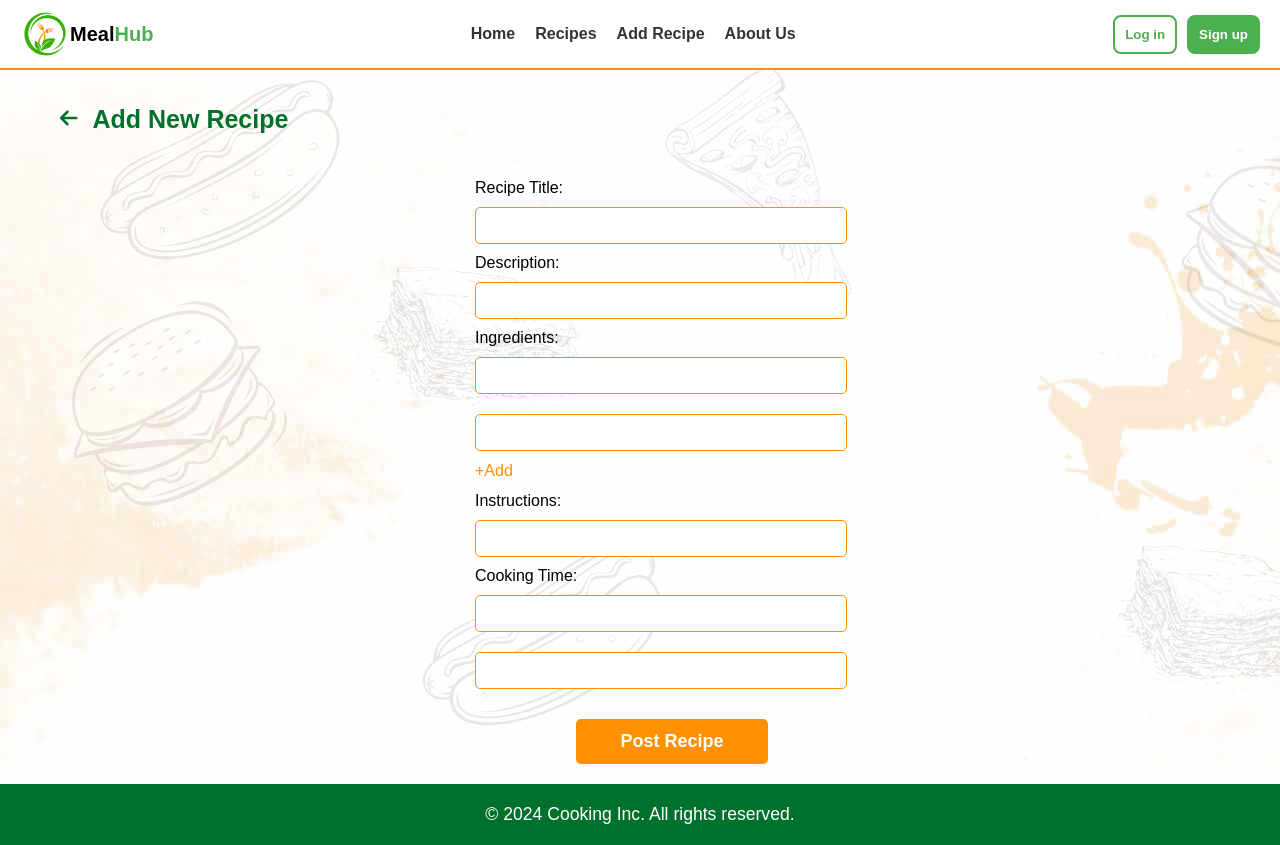
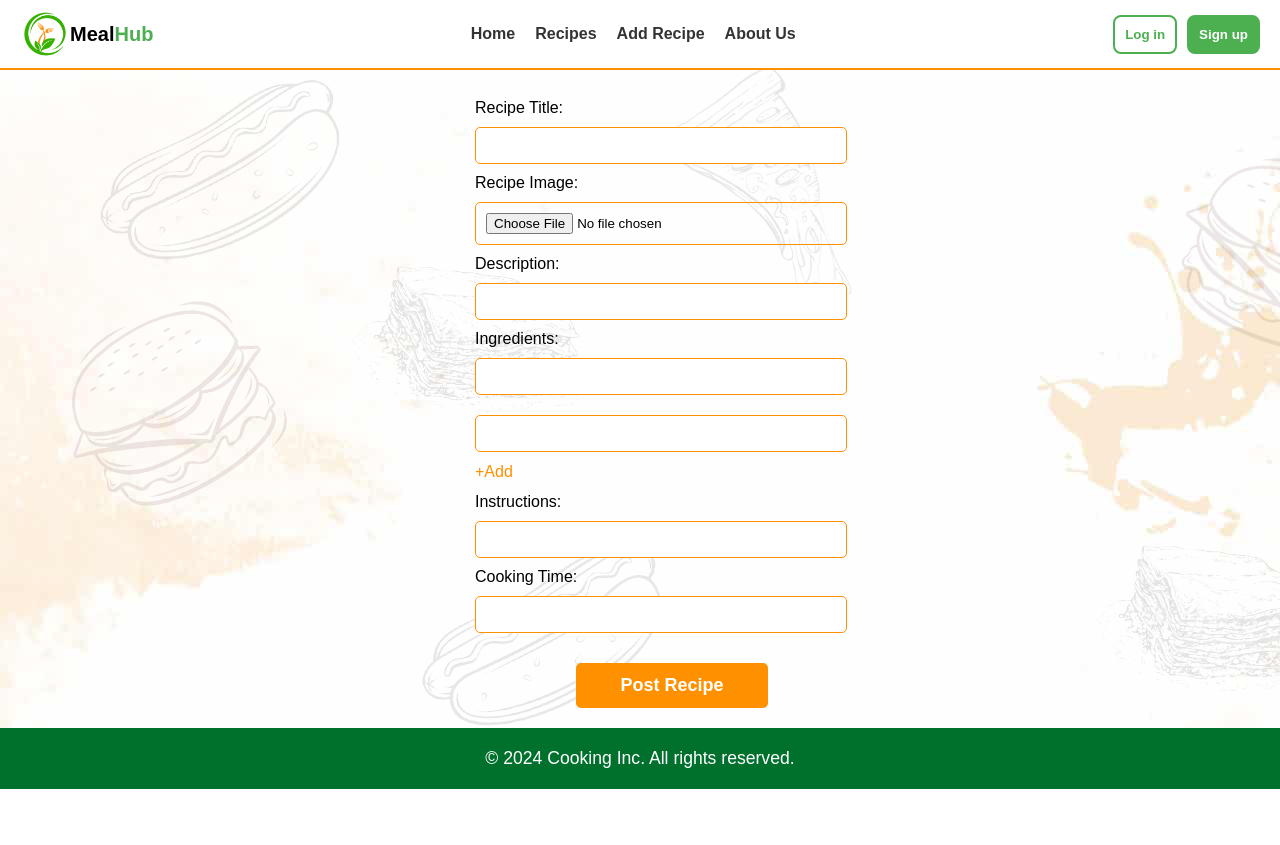
Before and after one commit to Manisha-Tmg/MealHub, a React (Create React App) app in the folder frontend/: page /AddRecipe in a window 1280 px wide. After the commit the page ends 800 px from the top, so only its background shows below. Built offline with nearby package versions, Linux system fonts and the light colour scheme.

Commit message:
Updated code

```diff
--- a/frontend/src/Css/AddRecipe.css
+++ b/frontend/src/Css/AddRecipe.css
@@ -1,8 +1,8 @@
 .mainn {
+  width: 100%;
 }
 .formm {
   display: grid;
-  /* margin: 0 55px 55px 355px; */
   padding: 20px 20px 20px 20px;
   text-align: justify;
 }
@@ -41,10 +41,6 @@ input:hover {
   color: #00712d;
 }
 
-/* .bt1 {
-  display: inline;
-  padding: 44%;
-} */
 .btt {
   padding: 10px 10px 10px 10px;
   width: 15%;
--- a/frontend/src/Css/Forgot.css
+++ b/frontend/src/Css/Forgot.css
@@ -1,10 +1,14 @@
 /* Body styling for background */
 body {
+  margin: 0;
+  padding: 0;
+}
+.body {
   font-family: "Segoe UI", Tahoma, Geneva, Verdana, sans-serif;
   display: flex;
   justify-content: center;
   align-items: center;
-  height: 100vh; /* Ensure the body takes up full screen height */
+  height: 100vh; /* Ensure the body takes up full screen height*/
   margin: 0;
   padding: 0;
 }
@@ -13,7 +17,7 @@ body {
 form {
   background: #fff;
   padding: 30px 30px 30px 30px; /* Ensure consistent padding */
-
+  justify-content: center;
   border-radius: 10px;
   box-shadow: 0 8px 16px rgba(0, 0, 0, 0.2);
   max-width: 400px;
--- a/frontend/src/pages/AddRecipe.js
+++ b/frontend/src/pages/AddRecipe.js
@@ -11,28 +11,31 @@ const AddRecipe = () => {
   const [ingredients, setIngredients] = useState();
   const [instructions, setInstructions] = useState();
   const [time, setTime] = useState();
+  const [image, setImage] = useState(null); // New state for the image
   const navigate = useNavigate();
+
   const handleRecipe = async (event) => {
     event.preventDefault();
+
+    const formData = new FormData(); // Create form data to send both text and image
+    formData.append("title", title);
+    formData.append("description", description);
+    formData.append("ingredients", ingredients);
+    formData.append("instructions", instructions);
+    formData.append("time", time);
+    if (image) {
+      formData.append("image", image); // Append the image if available
+    }
 
     try {
       const res = await fetch("http://localhost:4000/user/recipe-user", {
         method: "POST",
-        headers: {
-          "Content-Type": "application/json",
-        },
-        body: JSON.stringify({
-          title,
-          description,
-          ingredients,
-          instructions,
-          time,
-        }),
+        body: formData, // Send formData instead of JSON
       });
 
       const recipeData = await res.json();
       if (recipeData.success) {
-        alert("Recipe added sucessfully");
+        alert("Recipe added successfully");
         navigate("/");
       } else {
         alert(recipeData.message);
@@ -51,7 +54,6 @@ const AddRecipe = () => {
 
         <div className="formm" onSubmit={handleRecipe}>
           <label className="label1">Recipe Title:</label>
-          {/* <img className="cake" src="" alt="Cake.jpeg"></img> */}
           <input
             className="input1"
             type="text"
@@ -59,6 +61,13 @@ const AddRecipe = () => {
             onChange={(e) => setTitle(e.target.value)}
             required
           ></input>
+          <label className="label1">Recipe Image:</label>
+          <input
+            className="input1"
+            type="file"
+            accept="image/*"
+            onChange={(e) => setImage(e.target.files[0])}
+          />
           <label className="label1">Description:</label>
           <input
             className="input1"
@@ -68,7 +77,7 @@ const AddRecipe = () => {
             required
           ></input>
           <label className="label1">Ingredients:</label>
-          <input className="input1"></input>{" "}
+          <input className="input1"></input>
           <input
             className="input1"
             type=""
@@ -90,11 +99,6 @@ const AddRecipe = () => {
               value={time}
               onChange={(e) => setTime(e.target.value)}
             ></input>
-            <input
-              className="in"
-              value={time}
-              onChange={(e) => setTime(e.target.value)}
-            ></input>
           </div>
         </div>
         <div className="bt1">
--- a/frontend/src/pages/Forgotpass.js
+++ b/frontend/src/pages/Forgotpass.js
@@ -3,7 +3,7 @@ import "../Css/Body.css";
 
 const Forgotpass = () => {
   return (
-    <div>
+    <div className="body">
       <form className="form-login">
         <h2 className="h-2">Forgot Password</h2>
         <p className="enter">
```
